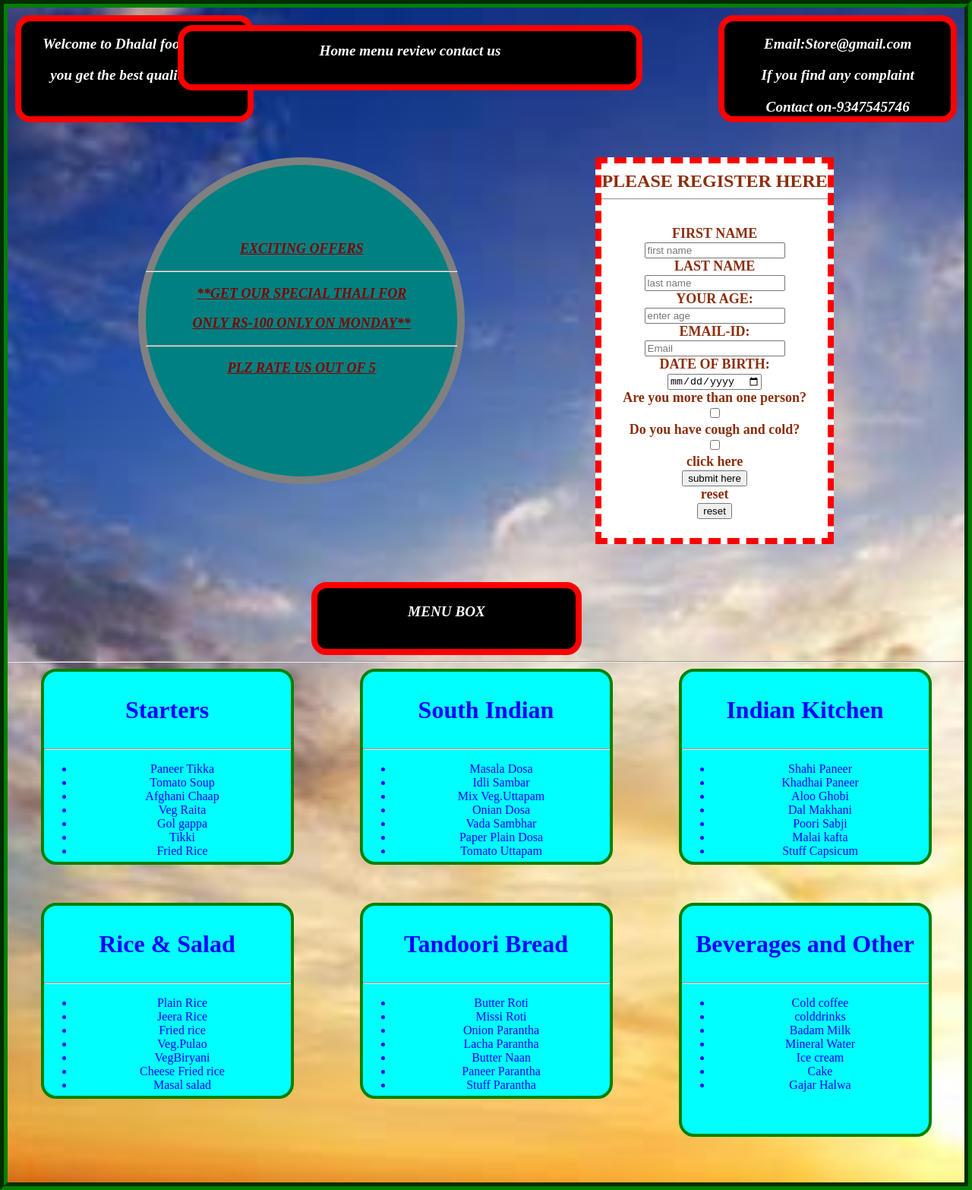
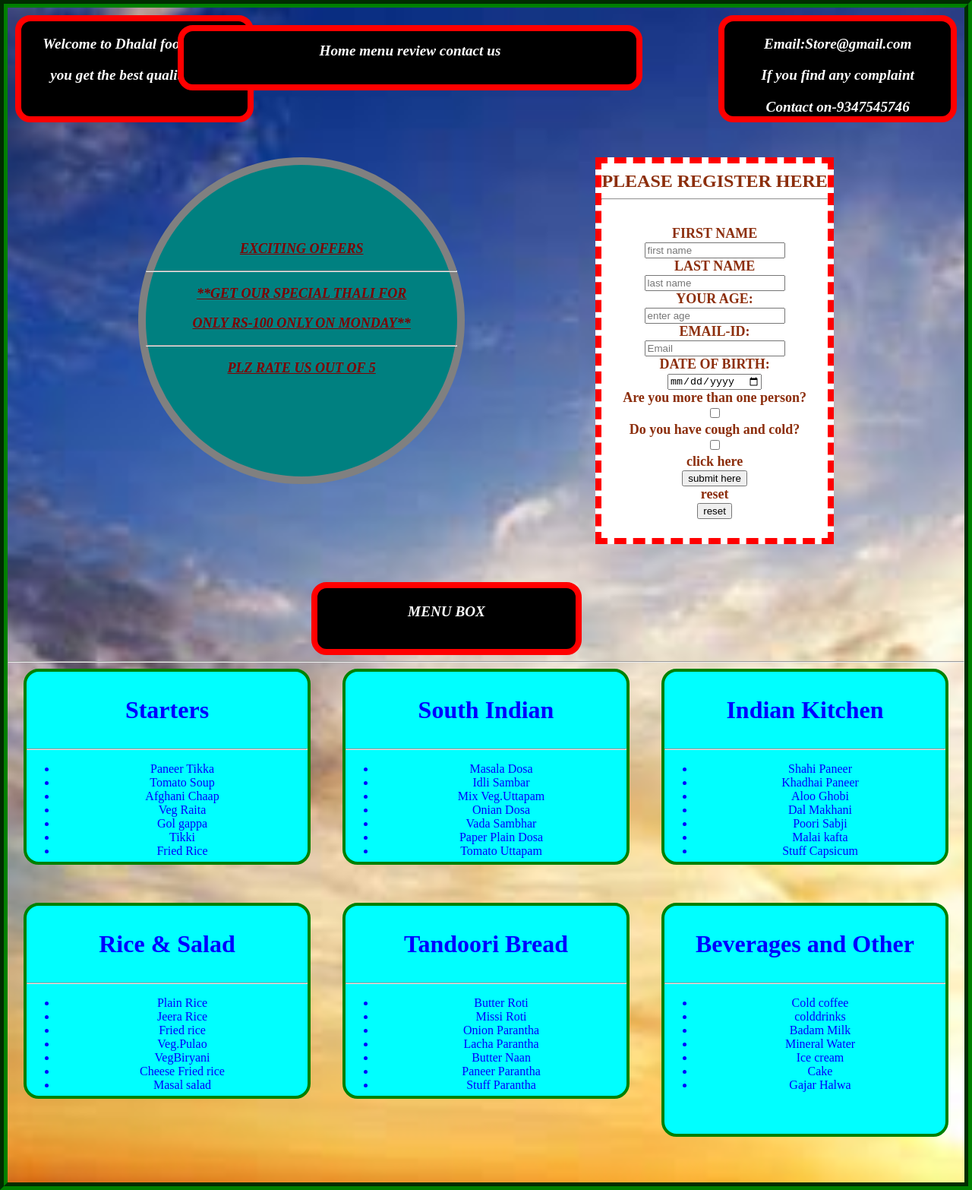
Before and after one commit to Jeggam-Mahesh/css-handson2, a plain HTML site: page index.html in a window 1280 px wide. Shown: the whole page at 76% size. Drawn offline with Linux system fonts and the light colour scheme.

Commit message:
Update styles.css

```diff
--- a/styles.css
+++ b/styles.css
@@ -104,7 +104,7 @@ form{
 }
 .menubox{
     height: 250px;
-    width: 325px;
+    width: 370px;
     background-color:cyan;
     border: 4px solid green;
     border-radius: 20px;
```
